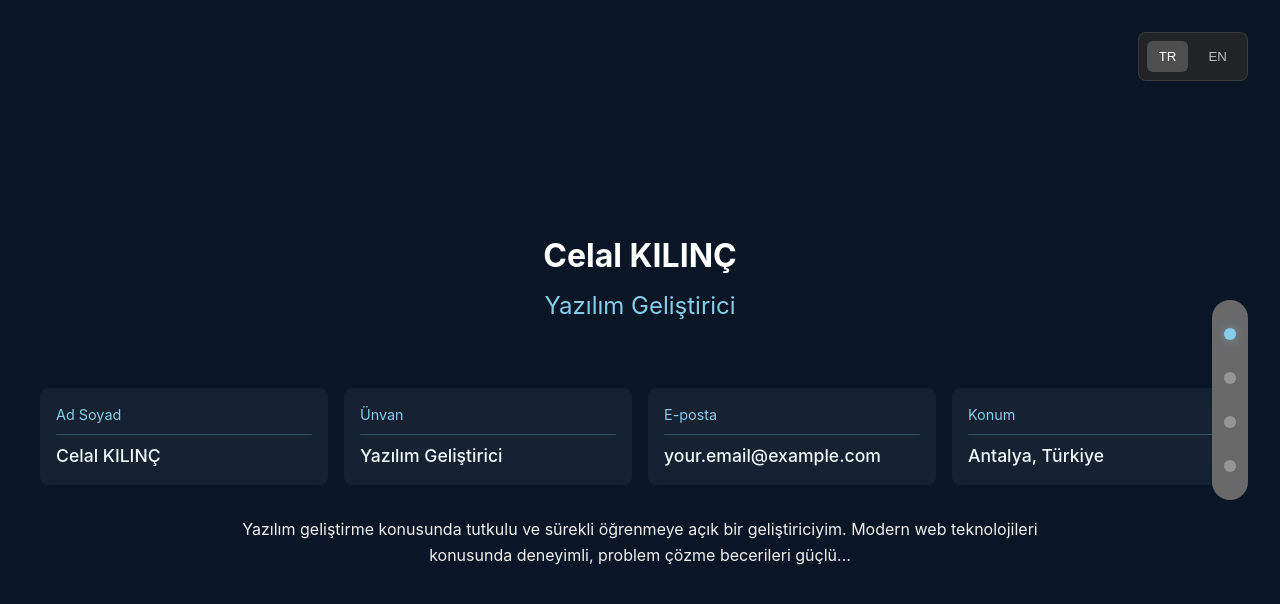
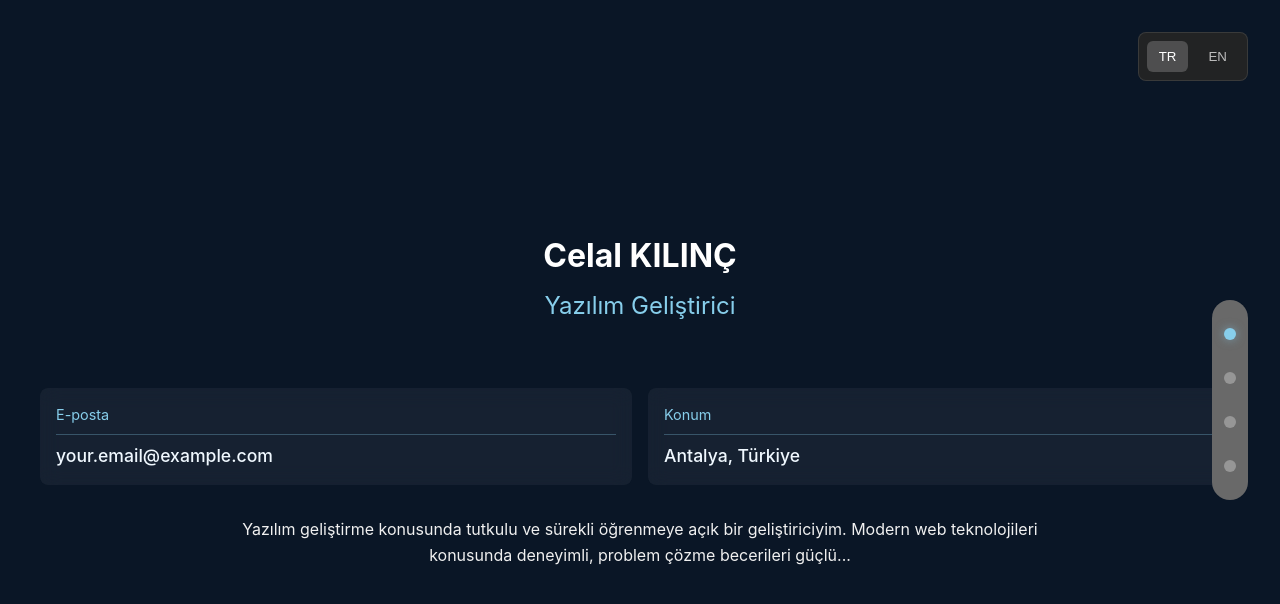
Before and after one commit to celalkilnc/career-canvas, a React (Vite) app: page / in a window 1280 px wide. Shown: the top 604 px of the page. Built offline with nearby package versions, Linux system fonts and the light colour scheme.

Commit message:
css added

```diff
--- a/src/locales/en/translation.json
+++ b/src/locales/en/translation.json
@@ -8,8 +8,8 @@
   "info": {
     "title": "Title",
     "description": "Software Developer",
-    "fullName": "Full Name",
     "email": "Email",
+    "emailValue": "celalkilnc@gmail.com",
     "location": "Location",
     "locationValue": "Antalya, Turkey",
     "aboutMe": "I am a passionate developer who is open to continuous learning in software development. Experienced in modern web technologies with strong problem-solving skills..."
@@ -76,12 +76,6 @@
           "company": null
         },
         {
-          "title": "Career Canvas",
-          "description": "Personal portfolio website. Developed using React and modern web technologies.",
-          "technologies": ["React", "JavaScript", "i18next"],
-          "company": null
-        },
-        {
           "title": "Test Monitor",
           "description": "A project I developed for Etihad, featuring customizable endpoints that regularly send requests and log them. The project is divided into API and Client sides. The API was built using .NET Core with PostgreSQL as the database. The Client side was developed with React and Tailwind was used for styling.",
           "technologies": ["React", "Tailwind", ".NET Core", "PostgreSQL"],
--- a/src/locales/tr/translation.json
+++ b/src/locales/tr/translation.json
@@ -10,6 +10,7 @@
     "description": "Yazılım Geliştirici",
     "fullName": "Ad Soyad",
     "email": "E-posta",
+    "emailValue": "celalkilnc@gmail.com",
     "location": "Konum",
     "locationValue": "Antalya, Türkiye",
     "aboutMe": "Yazılım geliştirme konusunda tutkulu ve sürekli öğrenmeye açık bir geliştiriciyim. Modern web teknolojileri konusunda deneyimli, problem çözme becerileri güçlü..."
@@ -76,12 +77,6 @@
           "company": null
         },
         {
-          "title": "Career Canvas",
-          "description": "Kişisel portfolio web sitesi. React ve modern web teknolojileri kullanılarak geliştirildi.",
-          "technologies": ["React", "JavaScript", "i18next"],
-          "company": null
-        },
-        {
           "title": "Test Monitor",
           "description": "Etihad için geliştirdiğim, özelleştirilebilir endpoint'leri düzenli olarak kontrol eden ve loglarını tutan bir proje. Proje API ve Client taraflarına ayrılmıştır. API tarafı .NET Core ile PostgreSQL veritabanı kullanılarak, Client tarafı React ve Tailwind ile geliştirilmiştir.",
           "technologies": ["React", "Tailwind", ".NET Core", "PostgreSQL"],
--- a/src/pages/information/Information.jsx
+++ b/src/pages/information/Information.jsx
@@ -7,8 +7,6 @@ function Information() {
   const { t } = useTranslation();
 
   const personalInfo = [
-    { key: t('info.fullName'), value: "Celal KILINÇ" },
-    { key: t('info.title'), value: t('info.description') },
     { key: t('info.email'), value: "your.email@example.com" },
     { key: t('info.location'), value: t('info.locationValue') },
   ];
```
